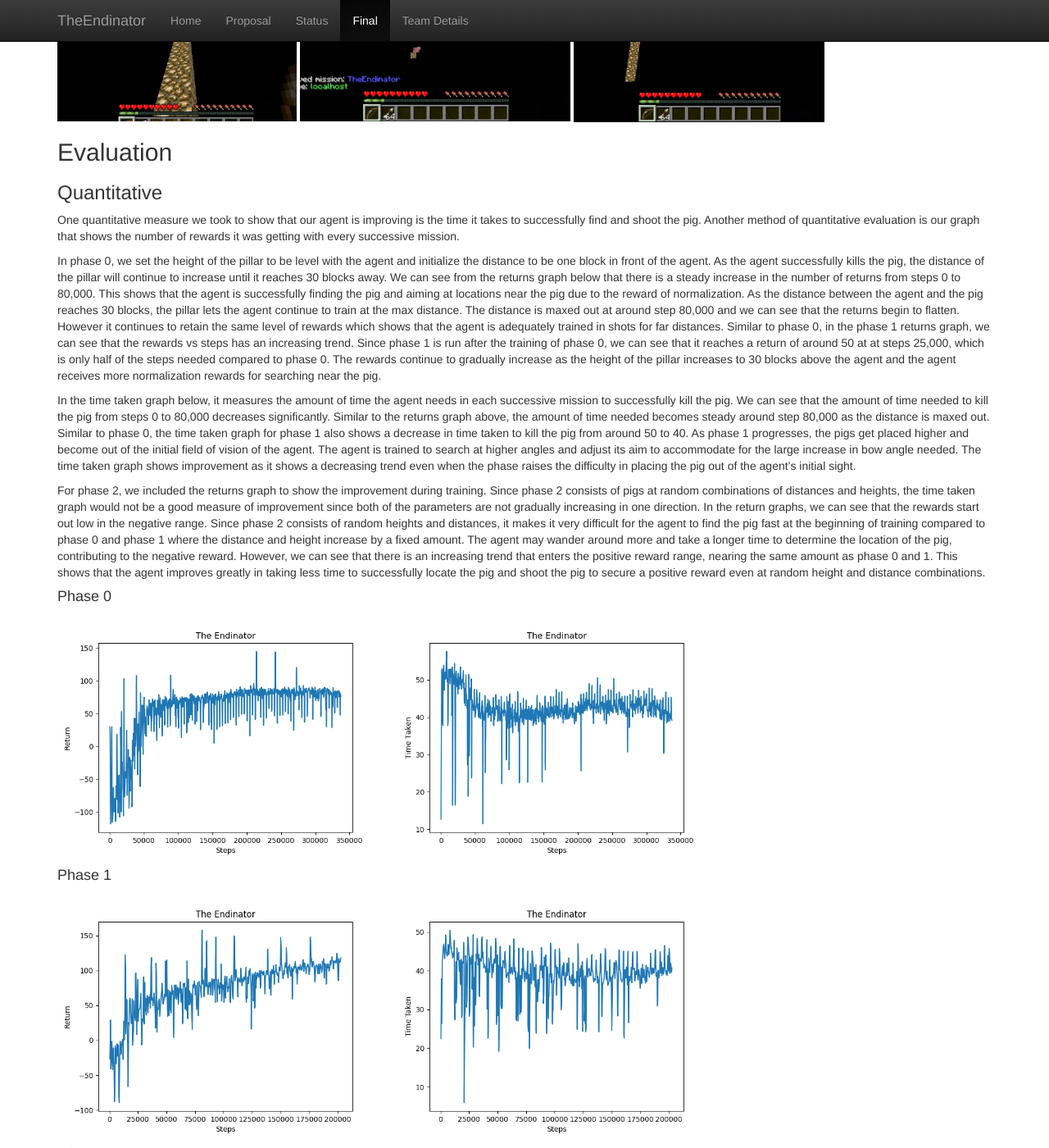
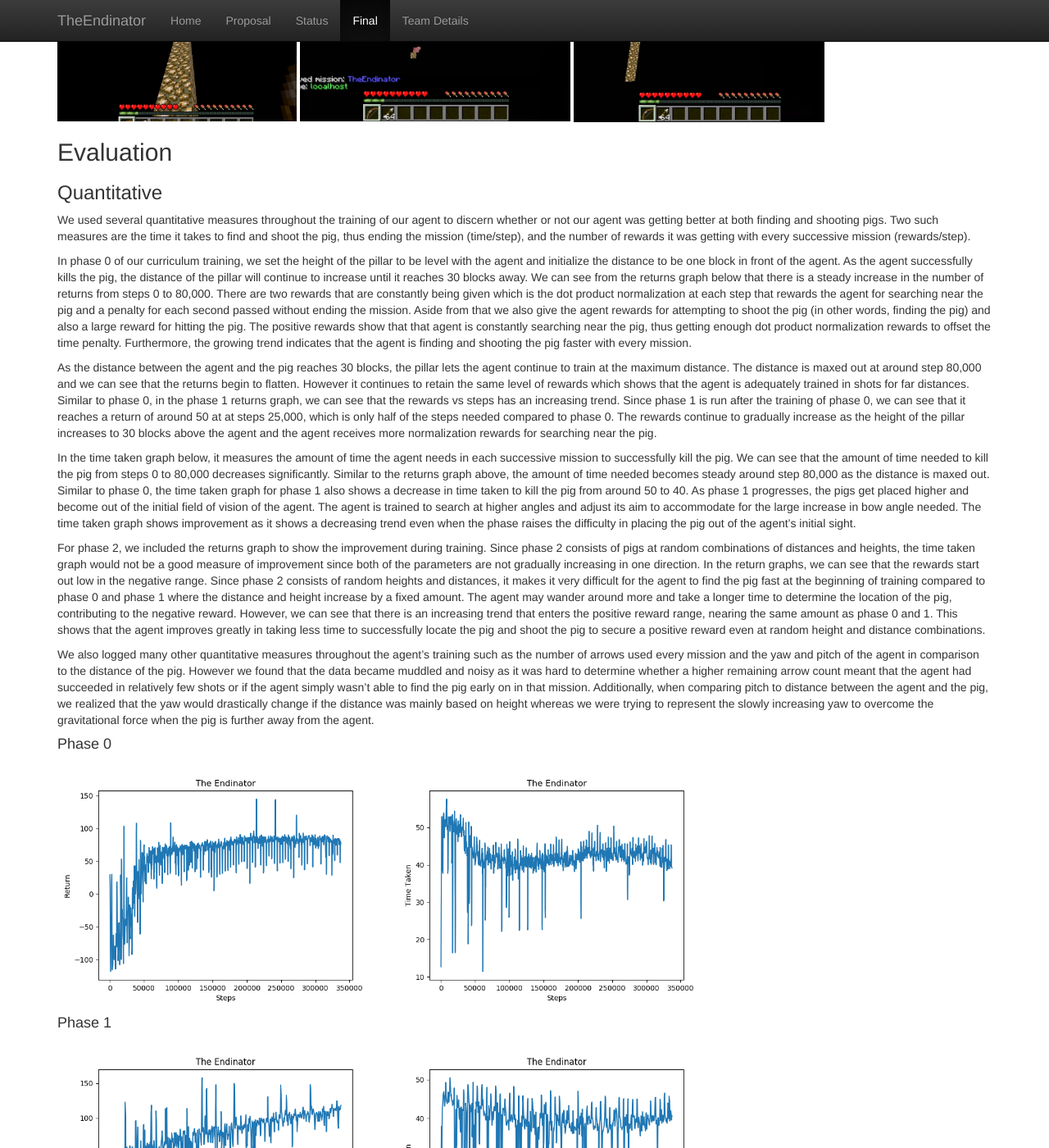
Before and after one commit to elliejan99/TheEndinator, a Jekyll site: the page built from docs/final.md, in a window 1280 px wide and 1400 px high, scrolled down 3604 px. Shown: the whole window at 82% size. Built offline with Jekyll 4.4.1, drawn with Linux system fonts in a browser that asks for light colours; some of the changed text lies outside the part shown.

Commit message:
Update final.md

```diff
--- a/docs/final.md
+++ b/docs/final.md
@@ -4,7 +4,7 @@ title: Final Report
 ---
 ## Video
 
-<iframe width="560" height="315" src="https://www.youtube.com/embed/Yinfvm-dGjk" frameborder="0" allow="accelerometer; autoplay; clipboard-write; encrypted-media; gyroscope; picture-in-picture" allowfullscreen></iframe>
+<iframe width="560" height="315" src="https://www.youtube.com/embed/d01iTnMe3AU" frameborder="0" allow="accelerometer; autoplay; clipboard-write; encrypted-media; gyroscope; picture-in-picture" allowfullscreen></iframe>
 
 ## Project Summary
 
@@ -49,7 +49,7 @@ self.observation_space = Box(-360, 360, shape=(self.obs_size,), dtype=np.float32
 In order to observe its line of sight and locate the pig, our agent uses ObservationFromRay to detect whether it’s looking at a pig and return a boolean value for allow_shoot. The disadvantage of using this observation method is that the scope of its observation is very narrow. It only returns true when the agent is looking directly at the pig but doesn’t know if the agent is close to looking at the pig. Therefore, we added ObservationFromNearbyEntities to obtain the position of nearby pigs within a specified grid. Using this observation, we were able to calculate the normalized dot product of the agent’s and pig’s relative positions to determine whether or not the agent is close to finding the pig.
 
 Normalizing a vector:
-<img src="normalization.png" width="55"> x,y,z / magnitude
+<img src="normalization.png" width="55">   (x,y,z / magnitude)
 
 Dot Product Calculation:
 <img src="dotproduct.png" width="400">
@@ -87,14 +87,17 @@ The third phase of the curriculum learning places a pig on a pillar in front of
 
 ### Quantitative
 
-One quantitative measure we took to show that our agent is improving is the time it takes to successfully find and shoot the pig. Another method of quantitative evaluation is our graph that shows the number of rewards it was getting with every successive mission.
+We used several quantitative measures throughout the training of our agent to discern whether or not our agent was getting better at both finding and shooting pigs. Two such measures are the time it takes to find and shoot the pig, thus ending the mission (time/step), and the number of rewards it was getting with every successive mission (rewards/step).
 
-In phase 0, we set the height of the pillar to be level with the agent and initialize the distance to be one block in front of the agent. As the agent successfully kills the pig, the distance of the pillar will continue to increase until it reaches 30 blocks away. We can see from the returns graph below that there is a steady increase in the number of returns from steps 0 to 80,000. This shows that the agent is successfully finding the pig and aiming at locations near the pig due to the reward of normalization. As the distance between the agent and the pig reaches 30 blocks, the pillar lets the agent continue to train at the max distance. The distance is maxed out at around step 80,000 and we can see that the returns begin to flatten. However it continues to retain the same level of rewards which shows that the agent is adequately trained in shots for far distances. Similar to phase 0, in the phase 1 returns graph, we can see that the rewards vs steps has an increasing trend. Since phase 1 is run after the training of phase 0, we can see that it reaches a return of around 50 at at steps 25,000, which is only half of the steps needed compared to phase 0. The rewards continue to gradually increase as the height of the pillar increases to 30 blocks above the agent and the agent receives more normalization rewards for searching near the pig.
+In phase 0 of our curriculum training, we set the height of the pillar to be level with the agent and initialize the distance to be one block in front of the agent. As the agent successfully kills the pig, the distance of the pillar will continue to increase until it reaches 30 blocks away. We can see from the returns graph below that there is a steady increase in the number of returns from steps 0 to 80,000. There are two rewards that are constantly being given which is the dot product normalization at each step that rewards the agent for searching near the pig and a penalty for each second passed without ending the mission. Aside from that we also give the agent rewards for attempting to shoot the pig (in other words, finding the pig) and also a large reward for hitting the pig. The positive rewards show that that agent is constantly searching near the pig, thus getting enough dot product normalization rewards to offset the time penalty. Furthermore, the growing trend indicates that the agent is finding and shooting the pig faster with every mission.
+
+As the distance between the agent and the pig reaches 30 blocks, the pillar lets the agent continue to train at the maximum distance. The distance is maxed out at around step 80,000 and we can see that the returns begin to flatten. However it continues to retain the same level of rewards which shows that the agent is adequately trained in shots for far distances. Similar to phase 0, in the phase 1 returns graph, we can see that the rewards vs steps has an increasing trend. Since phase 1 is run after the training of phase 0, we can see that it reaches a return of around 50 at at steps 25,000, which is only half of the steps needed compared to phase 0. The rewards continue to gradually increase as the height of the pillar increases to 30 blocks above the agent and the agent receives more normalization rewards for searching near the pig.
 
 In the time taken graph below, it measures the amount of time the agent needs in each successive mission to successfully kill the pig. We can see that the amount of time needed to kill the pig from steps 0 to 80,000 decreases significantly. Similar to the returns graph above, the amount of time needed becomes steady around step 80,000 as the distance is maxed out. Similar to phase 0, the time taken graph for phase 1 also shows a decrease in time taken to kill the pig from around 50 to 40. As phase 1 progresses, the pigs get placed higher and become out of the initial field of vision of the agent. The agent is trained to search at higher angles and adjust its aim to accommodate for the large increase in bow angle needed. The time taken graph shows improvement as it shows a decreasing trend even when the phase raises the difficulty in placing the pig out of the agent’s initial sight.
 
 For phase 2, we included the returns graph to show the improvement during training. Since phase 2 consists of pigs at random combinations of distances and heights, the time taken graph would not be a good measure of improvement since both of the parameters are not gradually increasing in one direction. In the return graphs, we can see that the rewards start out low in the negative range. Since phase 2 consists of random heights and distances, it makes it very difficult for the agent to find the pig fast at the beginning of training compared to phase 0 and phase 1 where the distance and height increase by a fixed amount. The agent may wander around more and take a longer time to determine the location of the pig, contributing to the negative reward. However, we can see that there is an increasing trend that enters the positive reward range, nearing the same amount as phase 0 and 1. This shows that the agent improves greatly in taking less time to successfully locate the pig and shoot the pig to secure a positive reward even at random height and distance combinations.
 
+We also logged many other quantitative measures throughout the agent’s training such as the number of arrows used every mission and the yaw and pitch of the agent in comparison to the distance of the pig. However we found that the data became muddled and noisy as it was hard to determine whether a higher remaining arrow count meant that the agent had succeeded in relatively few shots or if the agent simply wasn’t able to find the pig early on in that mission. Additionally, when comparing pitch to distance between the agent and the pig, we realized that the yaw would drastically change if the distance was mainly based on height whereas we were trying to represent the slowly increasing yaw to overcome the gravitational force when the pig is further away from the agent.
 
 #### Phase 0
 <img src="phase0_returns.png" width="400">           <img src="phase0_timeTaken.png" width="400">
```
